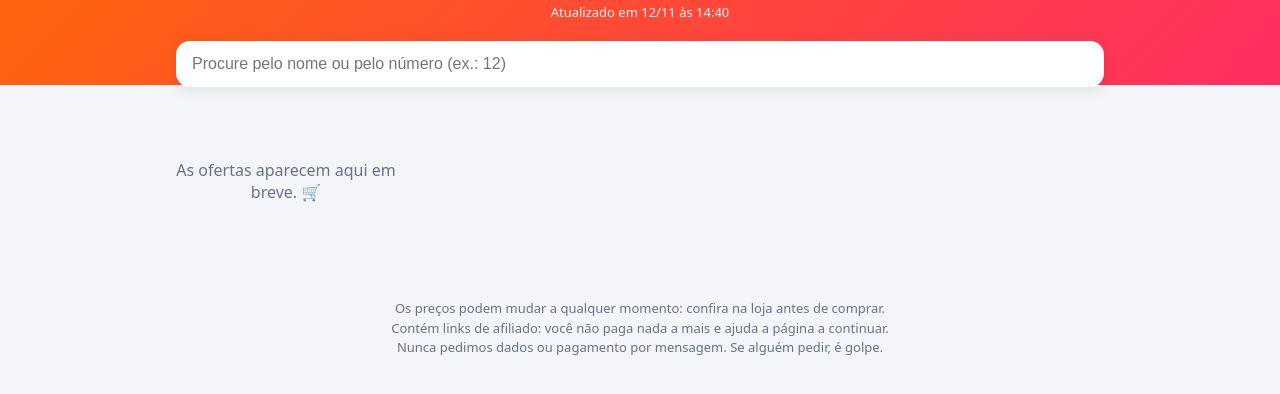
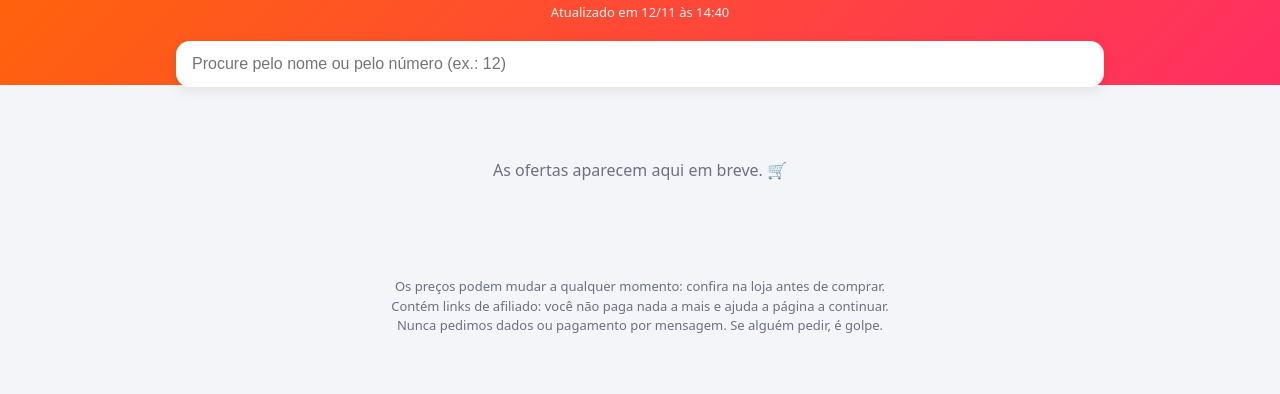
Before and after one commit to achoucompra/achoucompra.github.io, a plain HTML site: page index.html in a window 1280 px wide. Shown: the part 192-586 px from the top of the page. Drawn offline with Linux system fonts and the light colour scheme.

Commit message:
atualiza vitrine

```diff
--- a/index.html
+++ b/index.html
@@ -54,7 +54,7 @@ main { max-width:960px; margin:-44px auto 0; padding:0 16px 32px; }
 .loja { font-size:12px; color:var(--suave); margin-top:auto; }
 .comprar { display:block; text-align:center; background:linear-gradient(135deg,var(--laranja),var(--rosa));
   color:#fff; font-weight:800; text-decoration:none; padding:12px; border-radius:12px; }
-.vazio { text-align:center; color:var(--suave); padding:40px 0; }
+.vazio { grid-column:1/-1; text-align:center; color:var(--suave); padding:40px 0; }
 footer { text-align:center; color:var(--suave); font-size:13px; padding:8px 16px 40px;
   max-width:640px; margin:0 auto; line-height:1.5; }
 </style>
```
